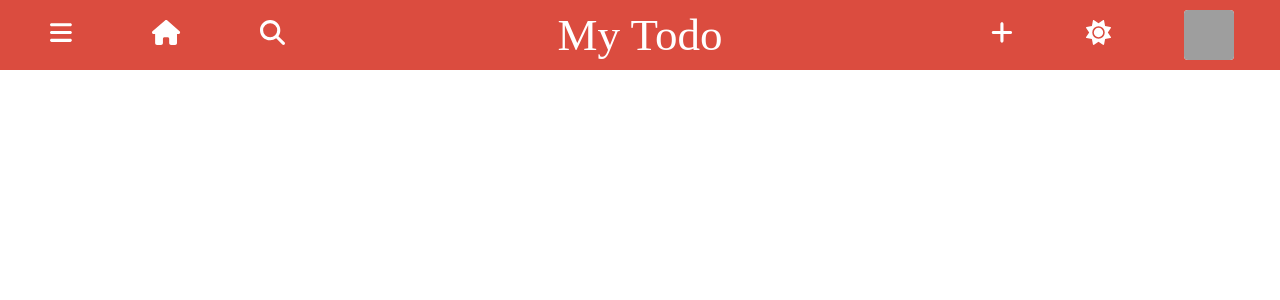
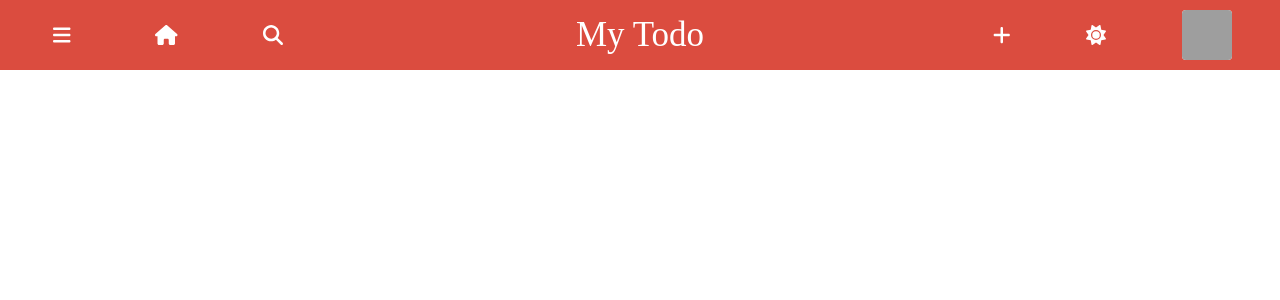
Before and after one commit to Freya-Jheng/my-todos, a Vue app: page /my-todo in a window 1280 px wide. Shown: the top 300 px of the page. Built offline with nearby package versions, Linux system fonts and the light colour scheme; no server answers; grey boxes are pictures that could not be loaded; a web font is replaced by a local one.

Commit message:
feat: update Navbar icons size/ TodayList button add disabled effect

```diff
--- a/src/components/Navbar.vue
+++ b/src/components/Navbar.vue
@@ -247,24 +247,25 @@ getTodos()
   line-height: 70px;
 
   .icons {
-    font-size: 20px;
+    font-size: 10px;
     color: var(--sub-font-color);
+    cursor: pointer;
 
     @include pc {
-      font-size: 25px;
+      font-size: 20px;
     }
   }
 
   &__title {
     grid-column: 2/3;
-    font-size: 35px;
+    font-size: 30px;
     font-family: "Barlow";
     font-weight: 400;
     color: var(--sub-font-color);
     text-align: center;
 
     @include pc {
-      font-size: 45px;
+      font-size: 35px;
     }
   }
 
@@ -274,7 +275,6 @@ getTodos()
 
     &__input {
       display: none;
-
       &:checked~nav {
         transform: scale(1, 1);
         transform-origin: left;
@@ -287,8 +287,8 @@ getTodos()
       top: 100%;
       left: 0;
       z-index: 9;
-      width: 25%;
-      min-width: 300px;
+      width: 10%;
+      min-width: 250px;
       height: 100vh;
       background-color: var(--nav-bg-color);
       transform: scale(0, 1);
@@ -301,9 +301,10 @@ getTodos()
 
         &__item {
           width: 100%;
-          height: 35px;
+          height: 30px;
           line-height: 35px;
           font-size: 20px;
+          cursor: pointer;
 
           @include pad {
             font-size: 25px;
@@ -312,7 +313,7 @@ getTodos()
           }
 
           @include pc {
-            font-size: 30px;
+            font-size: 20px;
             height: 60px;
             line-height: 60px;
           }
@@ -389,6 +390,7 @@ getTodos()
       height: 50px;
       border-radius: 4px;
       background-color: #fff;
+      cursor: pointer;
     }
   }
 
--- a/src/views/TodayList.vue
+++ b/src/views/TodayList.vue
@@ -27,7 +27,7 @@
         <label v-show="checkbox" class="todo-home__content-list__today__todos__create-todos__label"
           for="add-todo-input">
           <div class="plus-icon">+</div>
-          <span class="plus-title">Add todo</span>
+          <button class="plus-title" type="button">Add todo</button>
         </label>
         <form @submit.prevent.stop="createTodos" v-show="!checkbox"
           class="todo-home__content-list__today__todos__create-todos__create-box">
@@ -36,7 +36,7 @@
             <textarea v-model="taskDescription" wrap="hard" placeholder="Descriptioin" rows="7"></textarea>
           </div>
           <div class="todo-home__content-list__today__todos__create-todos__create-box__buttons">
-            <button type="submit">Add todo</button>
+            <button class="add-todos" type="submit" :disabled="!taskName">Add todo</button>
             <label for="add-todo-input">
               <div>Cancel</div>
             </label>
@@ -72,7 +72,7 @@ async function getTodos() {
 async function createTodos() {
   try {
     if (taskName.value.trim().length === 0) {
-      return alert('Please type in valid words')
+      return
     }
     const response = await listAPI.createTodos({
       name: taskName.value,
@@ -252,7 +252,6 @@ getTodos()
             text-align: center;
             line-height: 35px;
             opacity: 0.3;
-
             &:hover,
             &:focus {
               opacity: 1;
@@ -262,6 +261,9 @@ getTodos()
           button {
             background-color: var(--create-todo-focus);
             color: var(--sub-font-color);
+            &:disabled {
+              opacity: 0.3;
+            }
           }
 
           label {
```
